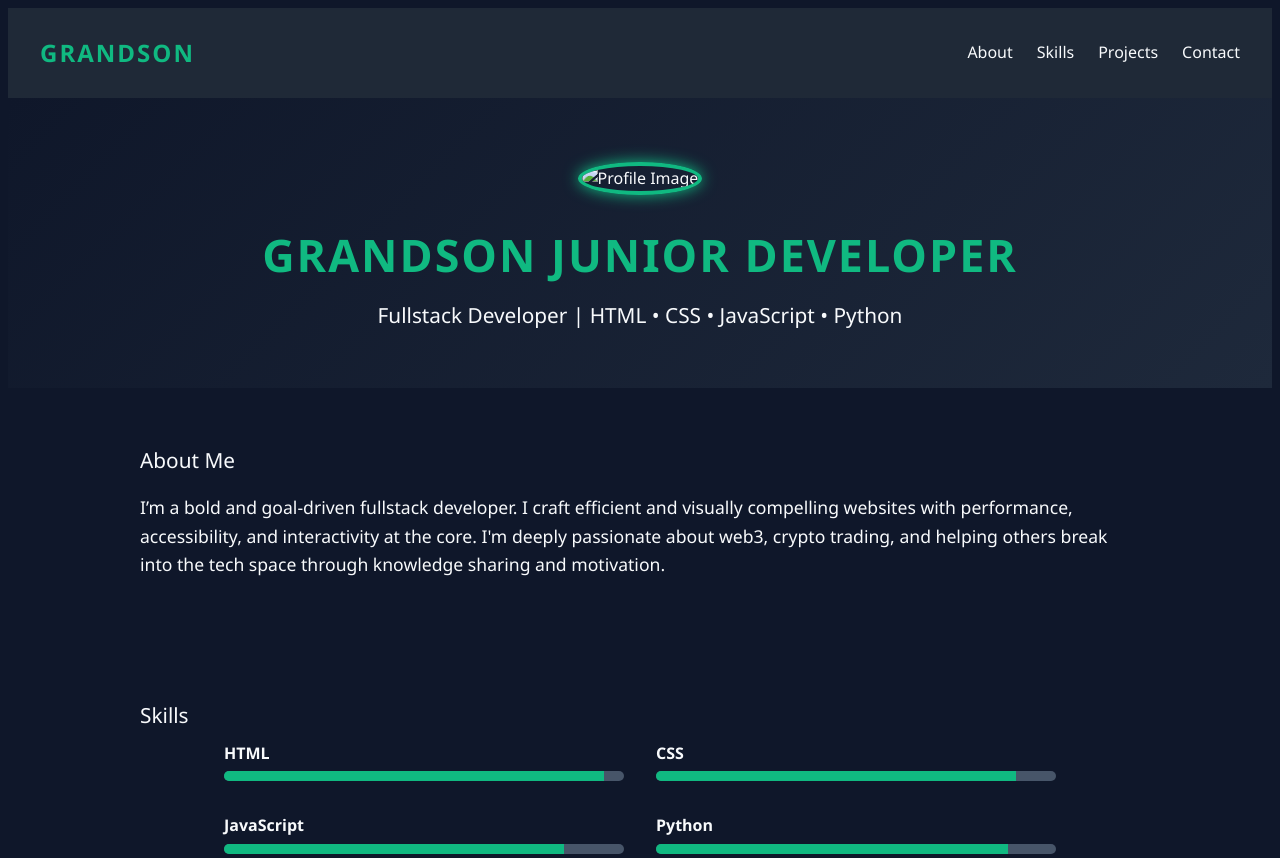
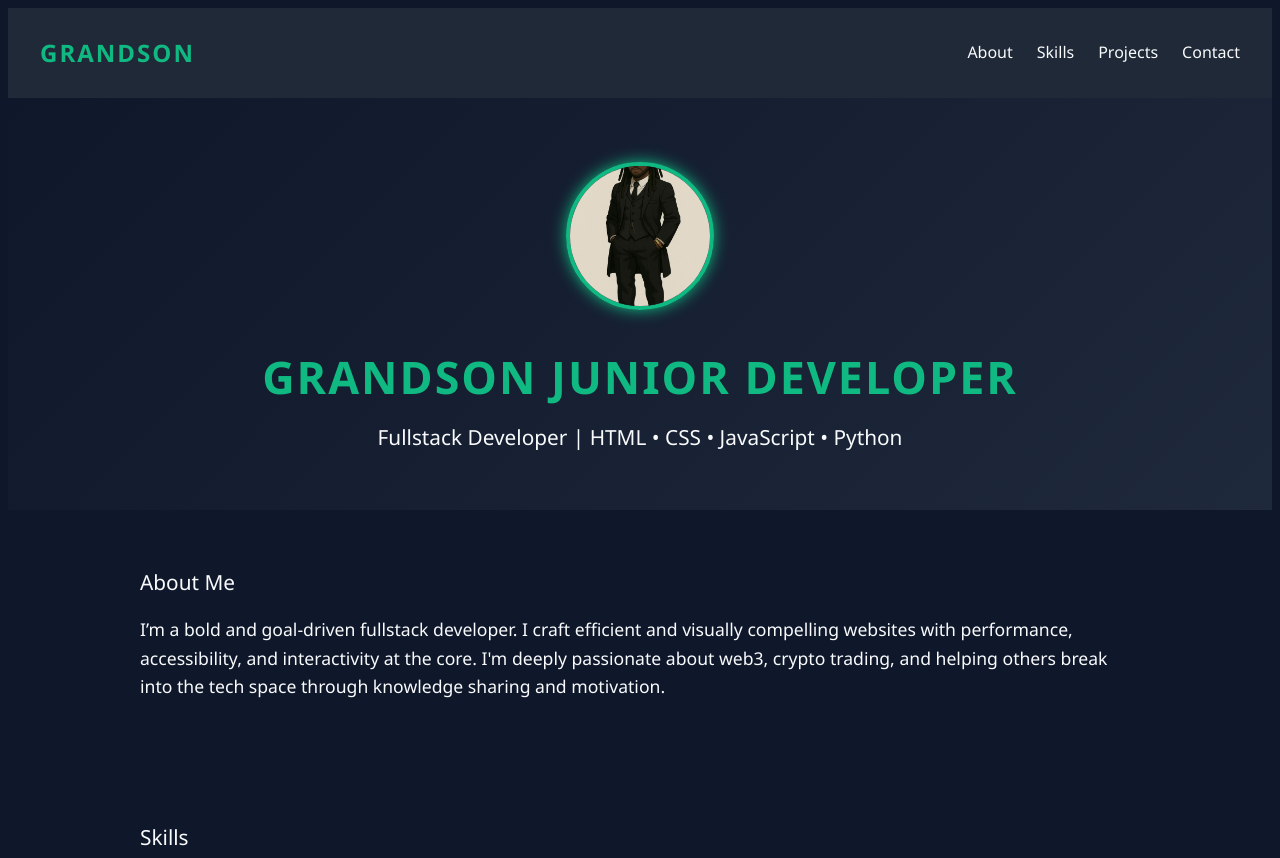
Before and after one commit to grandson-hardee/my-portfolio, a plain HTML site: page index.html in a window 1280 px wide. Shown: the top 858 px of the page. Drawn offline with Linux system fonts and the light colour scheme.

Commit message:
Update index.html

```diff
--- a/index.html
+++ b/index.html
@@ -195,7 +195,7 @@
 
   <!-- Header -->
   <header>
-    <img src="image/WhatsApp Image 2025-05-30 at 16.44.06_7c493bab.jpg" alt="Profile Image" class="profile-image" />
+    <img src="WhatsApp Image 2025-05-30 at 16.44.06_7c493bab.jpg" alt="Profile Image" class="profile-image" />
     <h1 id="typewriter"></h1>
     <h2>Fullstack Developer | HTML • CSS • JavaScript • Python</h2>
   </header>
```
